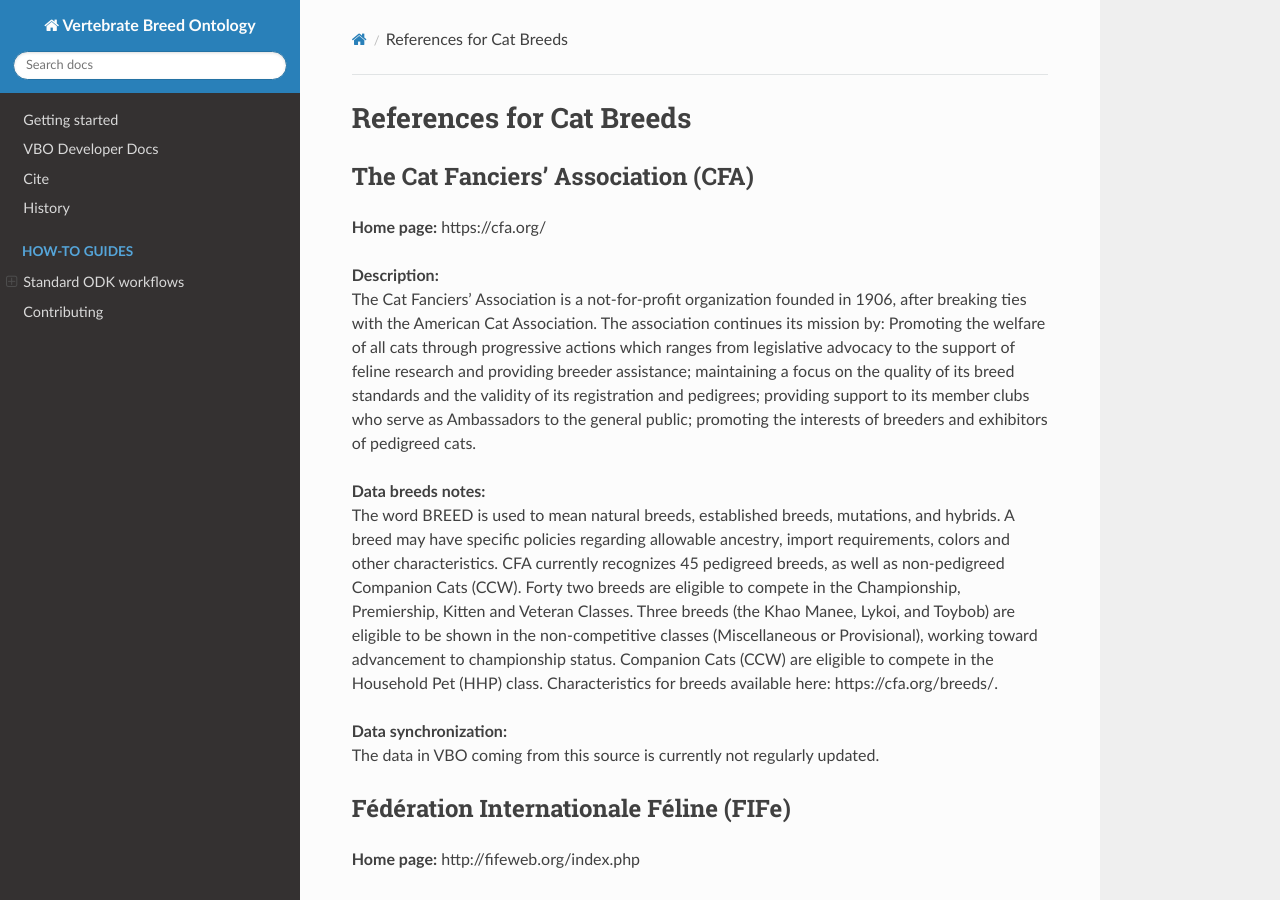
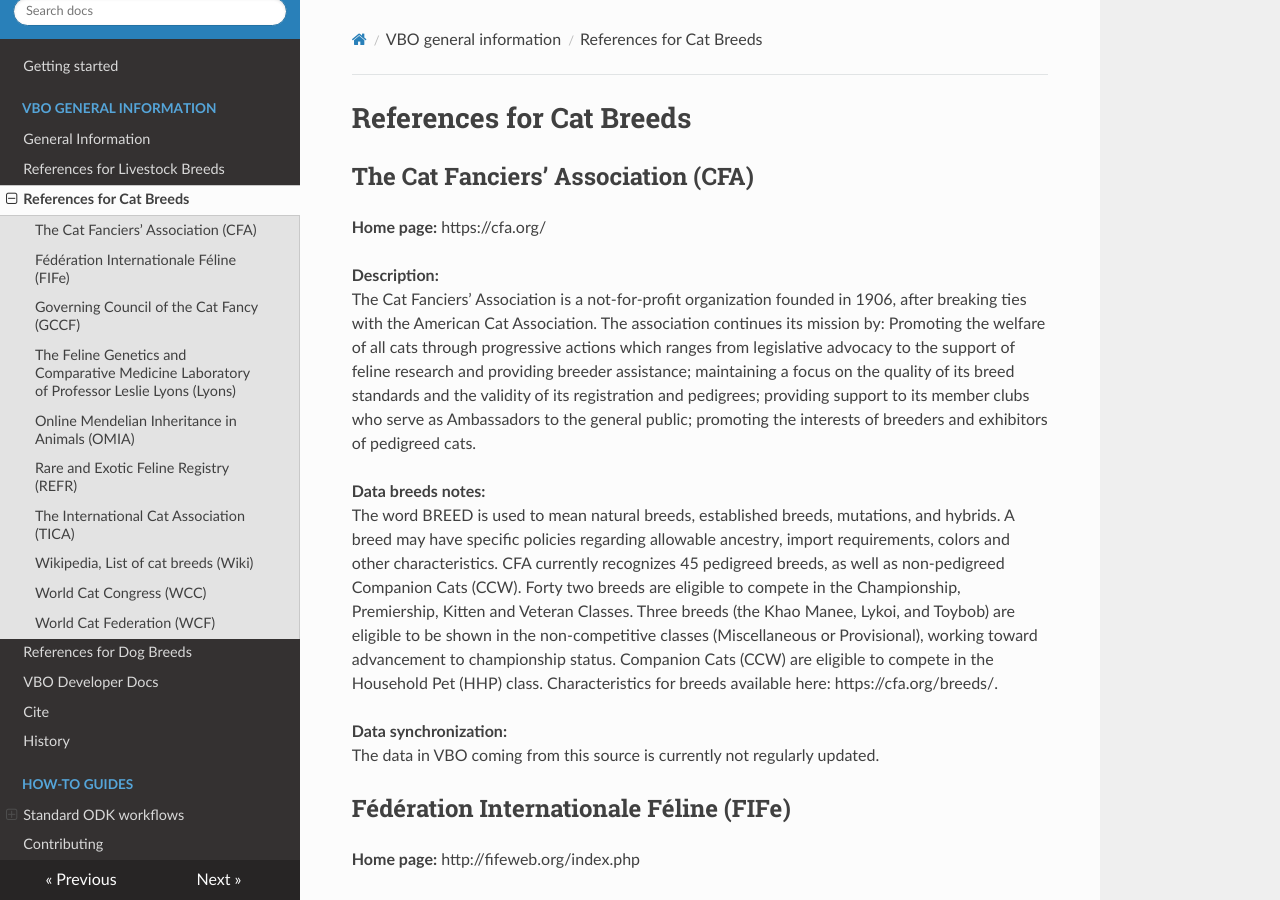
Before and after one commit to monarch-initiative/vertebrate-breed-ontology, an MkDocs documentation site: the page built from docs/general/references-cat.md, in a window 1280 px wide and 900 px high. Built offline with MkDocs 1.6.1, drawn with Linux system fonts in a browser that asks for light colours; nearby versions of some CDN libraries.

Commit message:
added the general information to mkdocs

```diff
--- a/mkdocs.yaml
+++ b/mkdocs.yaml
@@ -2,6 +2,11 @@
 theme: readthedocs
 nav:
   - Getting started: index.md
+  - VBO general information:
+      - General Information: general/general.md
+      - References for Livestock Breeds: general/references-livestock.md
+      - References for Cat Breeds: general/references-cat.md
+      - References for Dog Breeds: general/references-dog.md
   - VBO Developer Docs: vbo_developer_docs.md
   - Cite: cite.md
   - History: history.md
```
